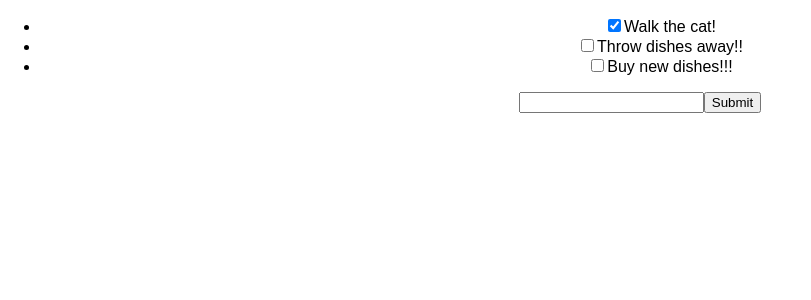
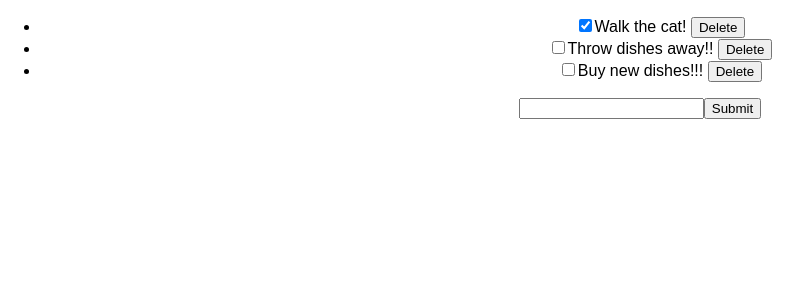
Before and after one commit to wworthem/react-to-do, a React (Create React App) app: page / in a window 1280 px wide. Shown: the top 300 px of the page, without its empty margins (0-811 px from the left). Built offline with nearby package versions, Linux system fonts and the light colour scheme.

Commit message:
first commit of Events assignment

```diff
--- a/src/App.js
+++ b/src/App.js
@@ -7,9 +7,9 @@ class App extends Component {
     super(props);
     this.state = {
       todos: [
-        {description: 'Walk the cat!', isCompleted: true },
-        {description: 'Throw dishes away!!', isCompleted: false },
-        {description: 'Buy new dishes!!!', isCompleted: false }
+        {description: 'Walk the cat!   ', isCompleted: true },
+        {description: 'Throw dishes away!!     ', isCompleted: false },
+        {description: 'Buy new dishes!!!       ', isCompleted: false }
       ],
       newTodoDescription: ''
     };
@@ -32,12 +32,21 @@ class App extends Component {
     this.setState({todos: todos});
   }
 
+deleteToDo(index) {
+  const { todos } = this.state;
+  const newTodos = todos.filter(todo => todo.index !== index);
+
+  this.setState({ todos: newTodos});
+  console.log('!!deleteToDo executed!!');
+  //this.props.ToDo(this.props.deleteToDo);
+
+}
   render() {
     return (
       <div className="App">
         <ul>
           { this.state.todos.map((todo, index)=>
-            <ToDo key={ index } description={ todo.description } isCompleted={ todo.isCompleted } toggleComplete={ ()=>this.toggleComplete(index) }/>
+            <ToDo key={ index } description={ todo.description } isCompleted={ todo.isCompleted } toggleComplete={ ()=>this.toggleComplete(index)}  deleteToDo={ ()=>this.deleteToDo(index) }/>
           )}
         </ul>
 
--- a/src/components/ToDo.js
+++ b/src/components/ToDo.js
@@ -5,9 +5,13 @@ class ToDo extends Component {
     return (
   //    <li>To Do list goes here!</li>
   //    <li>{this.props.description}</li>
+  // <span><input type="button" value="Delete" onClick={()=>this.props.deleteToDo} /> </span>
+  //<span><input type="button" value="Delete" onClick={(e)=>this.props.deleteToDo(this.props.todo.index)} /> </span>
       <li>
         <input type="checkbox" checked={ this.props.isCompleted } onChange={ this.props.toggleComplete } />
         <span>{this.props.description }</span>
+        <span><input type="button" value="Delete" onClick={()=>this.props.deleteToDo(this.props.todo.index)} /> </span>
+
       </li>
   );
   }
```
